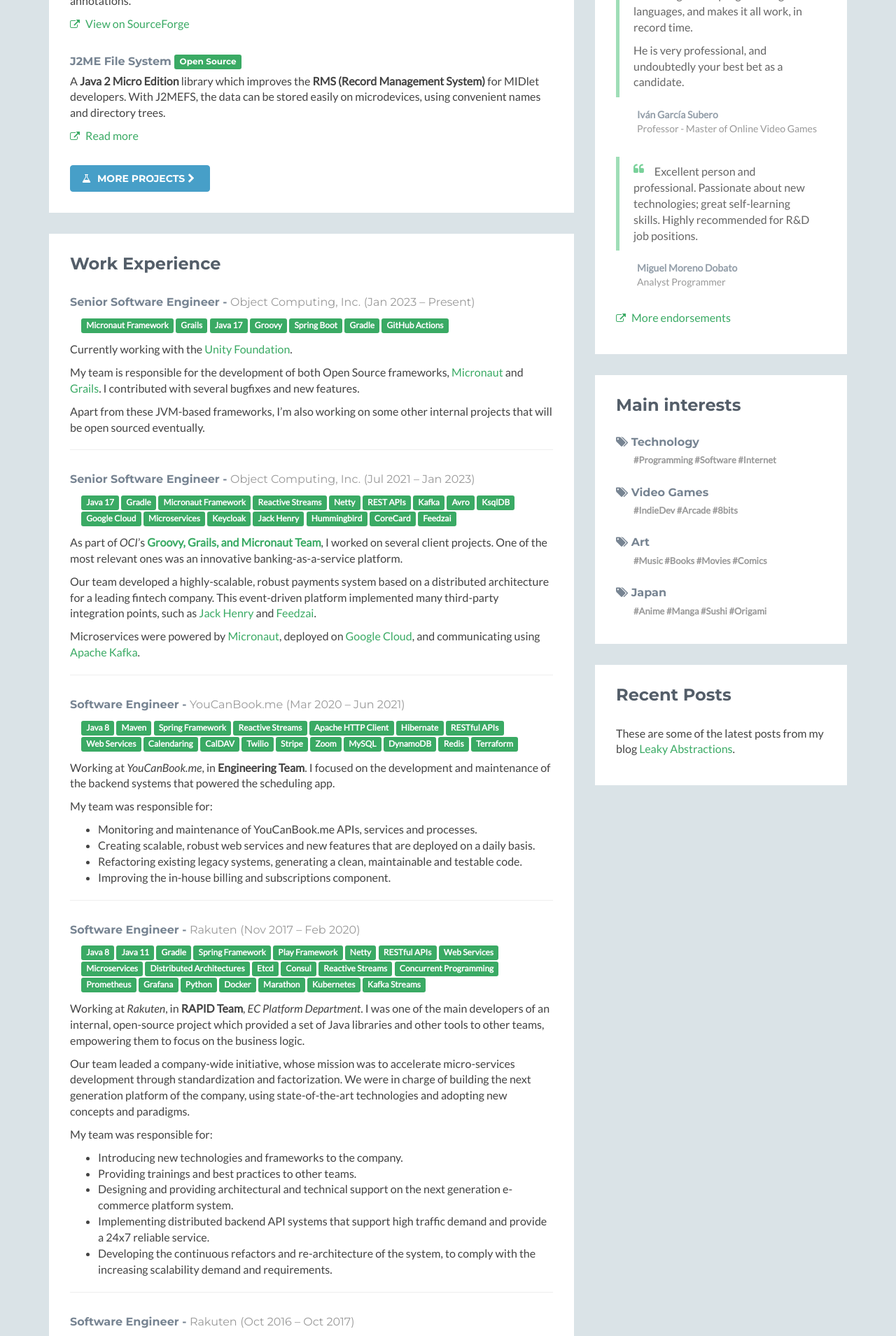
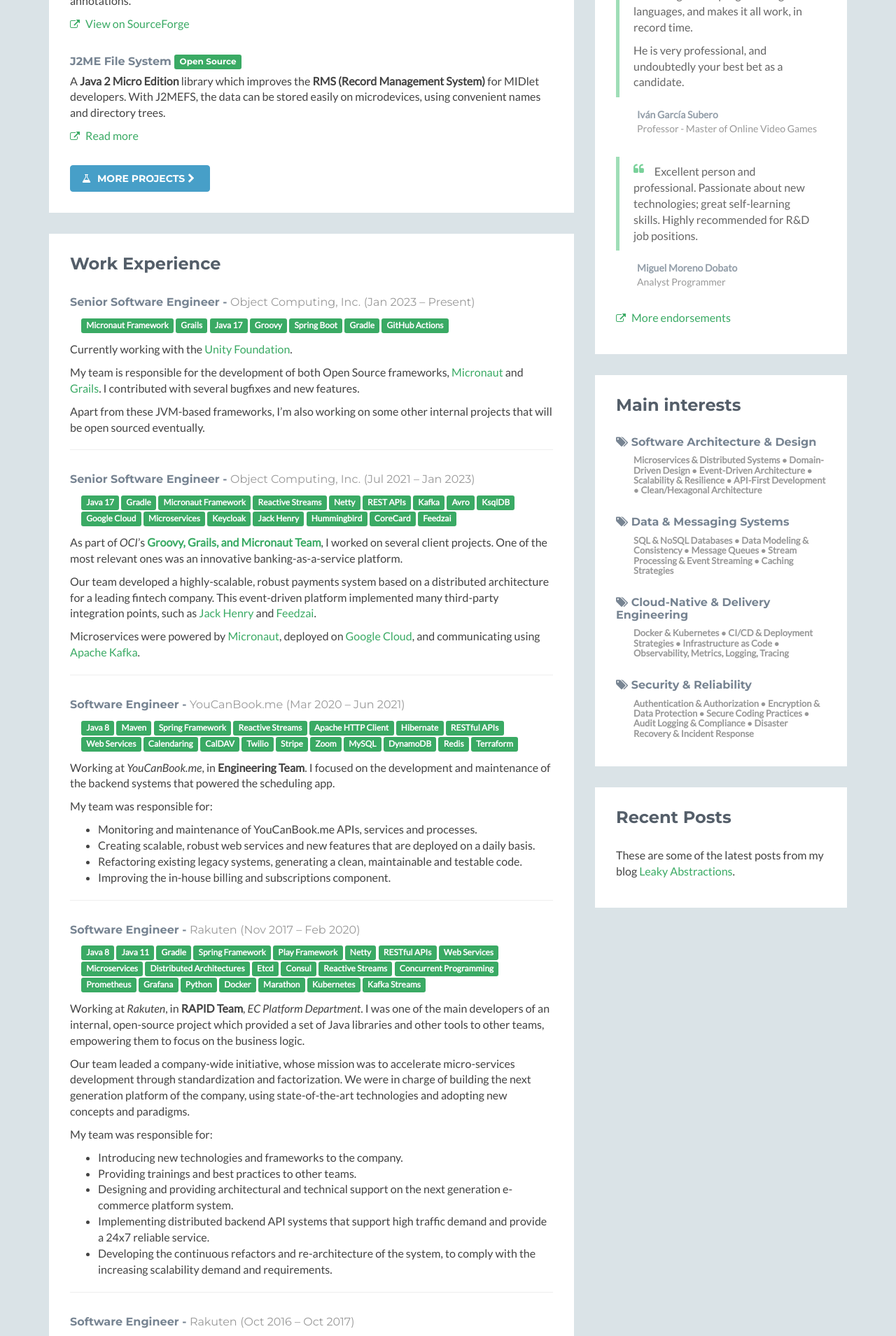
Before and after one commit to guillermocalvo/guillermocalvo.github.io, a Jekyll site: the page built from index.md, in a window 1280 px wide. Shown: the part 2663-4572 px from the top of the page at 70% size. Built offline with Jekyll 4.4.1, drawn with Linux system fonts in a browser that asks for light colours.

Commit message:
Update list of main interests

```diff
--- a/_data/personal.yml
+++ b/_data/personal.yml
@@ -22,27 +22,33 @@ feed:
   link: 'https://leakyabstractions.com/feed.xml'
   more: Read more
 interests:
+  title: Main interests
   featured:
-    - tags:
-        - Programming
-        - Software
-        - Internet
-      title: Technology
-    - tags:
-        - IndieDev
-        - Arcade
-        - 8bits
-      title: Video Games
-    - tags:
-        - Music
-        - Books
-        - Movies
-        - Comics
-      title: Art
-    - tags:
-        - Anime
-        - Manga
-        - Sushi
-        - Origami
-      title: Japan
-  title: Main interests
+    - title: 'Software Architecture & Design'
+      tags:
+        - 'Microservices & Distributed Systems'
+        - 'Domain-Driven Design'
+        - 'Event-Driven Architecture'
+        - 'Scalability & Resilience'
+        - 'API-First Development'
+        - 'Clean/Hexagonal Architecture'
+    - title: 'Data & Messaging Systems'
+      tags:
+        - 'SQL & NoSQL Databases'
+        - 'Data Modeling & Consistency'
+        - 'Message Queues'
+        - 'Stream Processing & Event Streaming'
+        - 'Caching Strategies'
+    - title: 'Cloud-Native & Delivery Engineering'
+      tags:
+        - 'Docker & Kubernetes'
+        - 'CI/CD & Deployment Strategies'
+        - 'Infrastructure as Code'
+        - 'Observability, Metrics, Logging, Tracing'
+    - title: 'Security & Reliability'
+      tags:
+        - 'Authentication & Authorization'
+        - 'Encryption & Data Protection'
+        - 'Secure Coding Practices'
+        - 'Audit Logging & Compliance'
+        - 'Disaster Recovery & Incident Response'
--- a/assets/css/guillermo.css
+++ b/assets/css/guillermo.css
@@ -55,8 +55,8 @@
     padding-left: 25px
 }
 
-.interests .item .tags .tag:before {
-    content: '#'
+.interests .item .tags .tag:not(:nth-child(1)):before {
+    content: '● '
 }
 
 .interests .item:last-child {
```
